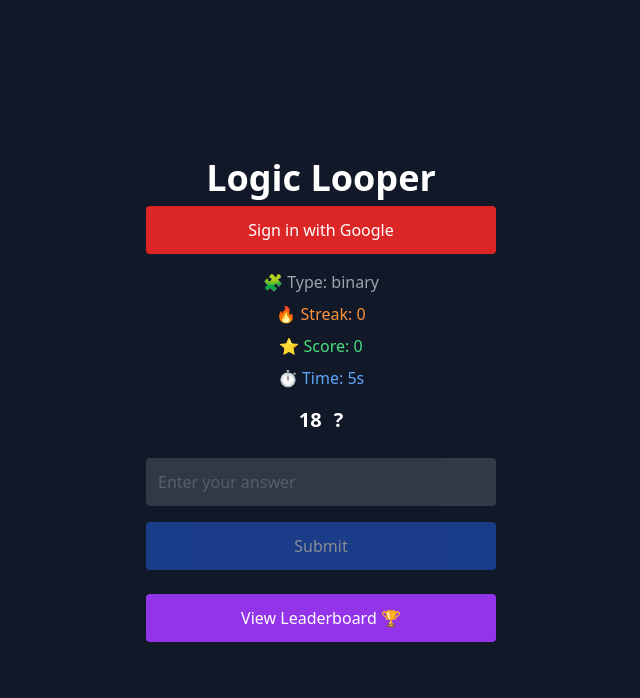
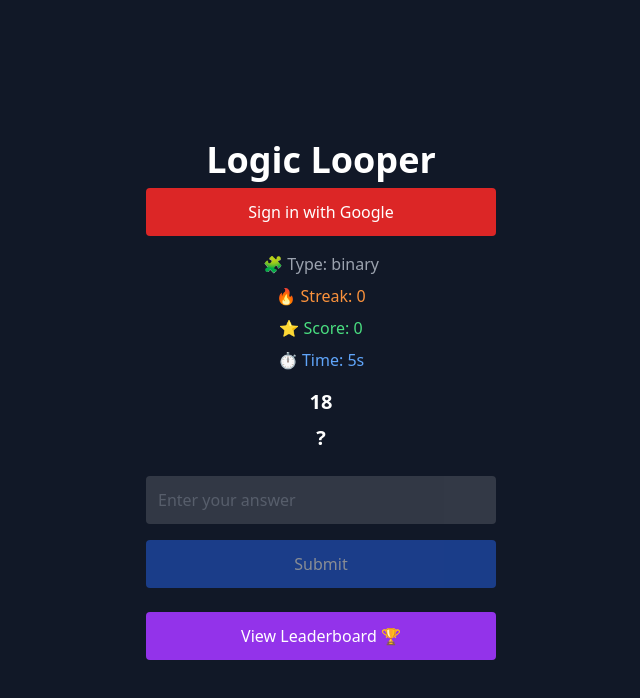
Before and after one commit to raja7744/logic-looper, a React (Vite) app: page / in a window 1280 px wide. Shown: the top 698 px of the page, without its empty margins (319-959 px from the left). Built offline with nearby package versions, Linux system fonts and the light colour scheme; no server answers.

Commit message:
Fix math puzzle rendering layout

```diff
--- a/src/pages/Home.jsx
+++ b/src/pages/Home.jsx
@@ -4,6 +4,7 @@ import dayjs from "dayjs";
 import { getDailySeed } from "../utils/seed";
 import { generateDailyPuzzle } from "../puzzles";
 import { saveData, getData } from "../services/indexedDB";
+
 
 import { auth, provider } from "../services/firebase";
 import { signInWithPopup, signOut, onAuthStateChanged } from "firebase/auth";
@@ -49,8 +50,9 @@ function Home() {
     const storedStreak = await getData("streak");
     const storedCompleted = await getData("completed-" + seed);
 
-      if (storedScore) setScore(storedScore);
-      if (storedStreak) setStreak(storedStreak);
+    if (storedScore !== undefined) setScore(storedScore);
+    if (storedStreak !== undefined) setStreak(storedStreak);
+
     if (storedCompleted) {
       setCompleted(true);
       setResult("correct");
@@ -59,6 +61,7 @@ function Home() {
 
   loadGameData();
 }, [seed]);
+
 
   // ---------------- TIMER ----------------
   useEffect(() => {
@@ -86,10 +89,20 @@ function Home() {
     setScore(newScore);
     setStreak(newStreak);
 
+    // ✅ Save structured data in IndexedDB
+    await saveData(`result_${today}`, {
+      email: user.email,
+      score: newScore,
+      timeTaken: time,
+      date: today,
+      synced: false
+    });
+
     await saveData("score", newScore);
     await saveData("streak", newStreak);
     await saveData("completed-" + seed, true);
 
+    // ✅ Send to backend
     try {
       await fetch("https://logic-looper-backend.onrender.com/submit-score", {
         method: "POST",
@@ -101,6 +114,16 @@ function Home() {
           date: today,
         }),
       });
+
+      // If successful → mark as synced
+      await saveData(`result_${today}`, {
+        email: user.email,
+        score: newScore,
+        timeTaken: time,
+        date: today,
+        synced: true
+      });
+
     } catch (error) {
       console.error("Backend error:", error);
     }
@@ -109,16 +132,8 @@ function Home() {
     setResult("wrong");
   }
 };
+// ---------------- RENDER QUESTION ----------------
 
-  const renderQuestion = () => {
-    if (!Array.isArray(puzzle.question)) return null;
-
-    return puzzle.question.map((item, index) => (
-      <span key={index}>
-        {Array.isArray(item) ? item.join(" ") : String(item)}
-      </span>
-    ));
-  };
 
   return (
     <div className="min-h-screen bg-gray-900 flex items-center justify-center text-white">
@@ -163,10 +178,14 @@ function Home() {
           ⏱ Time: {time}s
         </p>
 
-        <div className="mb-6 text-xl flex justify-center gap-3 font-semibold">
-          {renderQuestion()}
-          <span>?</span>
+        <div className="mb-6 text-xl font-semibold space-y-2">
+  {Array.isArray(puzzle.question) &&
+    puzzle.question.map((line, index) => (
+      <div key={index}>{line}</div>
+    ))}
+  <div className="mt-2">?</div>
 </div>
+
 
         <input
           type="text"
--- a/src/puzzles/generators/mathGenerator.js
+++ b/src/puzzles/generators/mathGenerator.js
@@ -11,7 +11,7 @@ export function generateMathPuzzle(seed) {
     `${c} + ${a}`
   ];
 
-  const answer = a + b + c;
+  const answer = (a + b) + (b + c) + (c + a);
 
   return {
     question,
```
Lines whose indentation alone changed are shown as unchanged.
